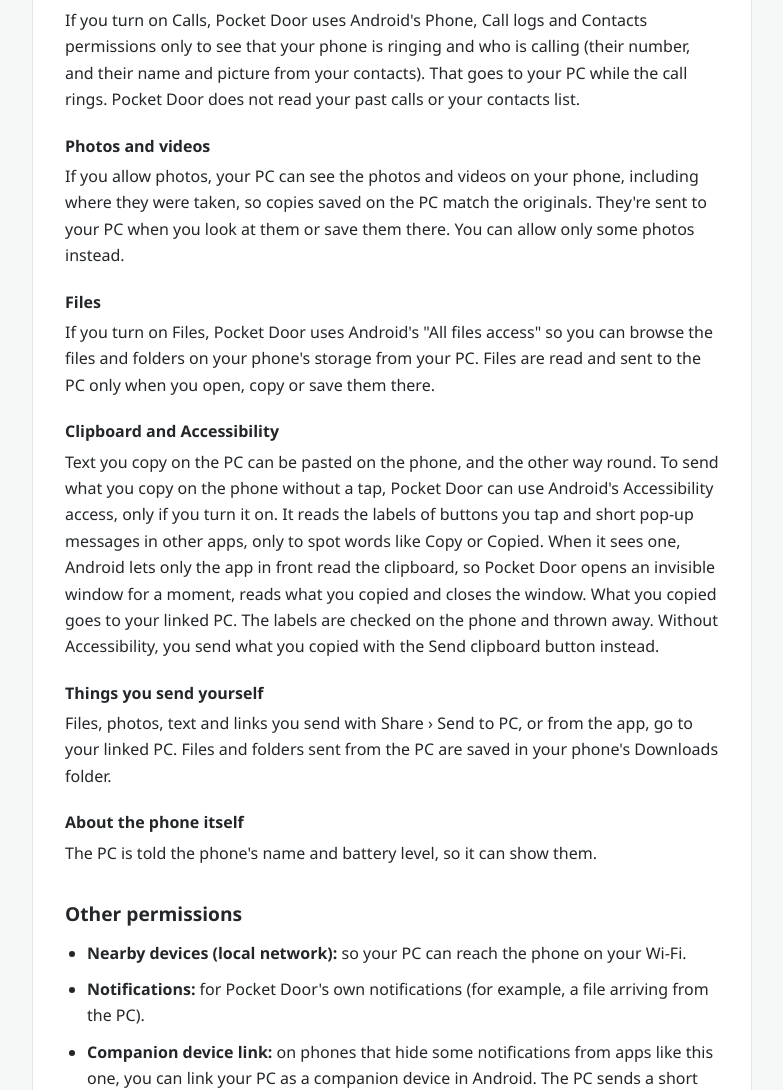
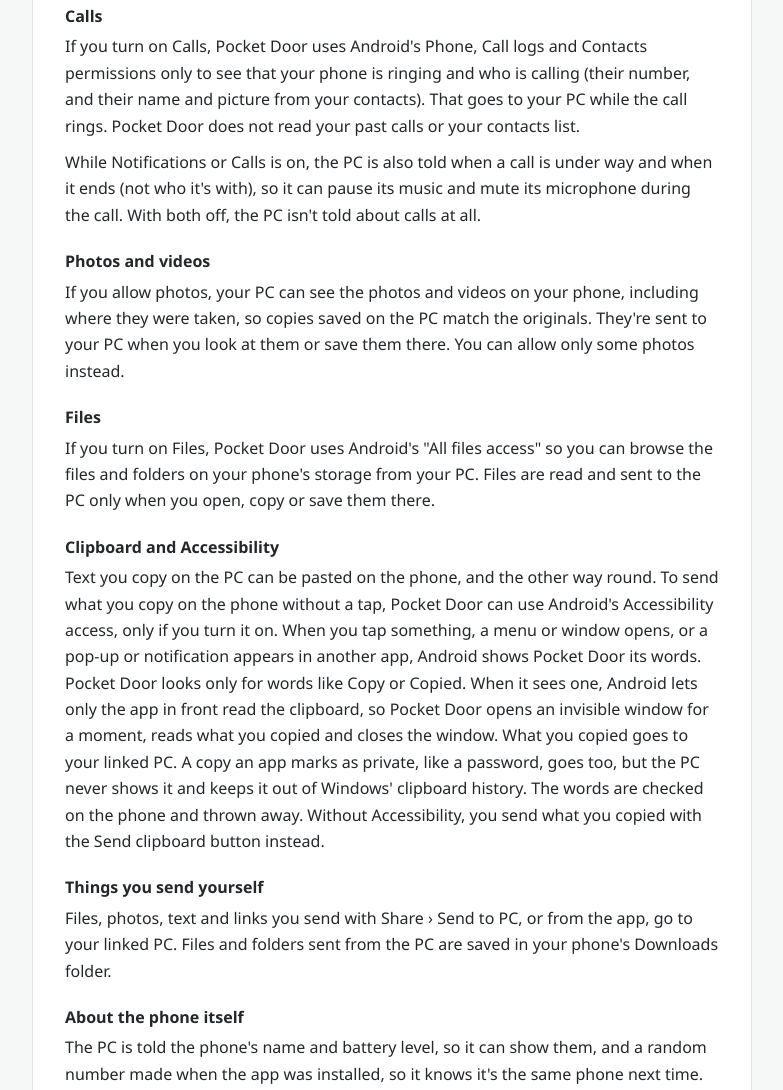
Before and after one commit to arvindmaiya/pocketdoor-site, a plain HTML site: page index.html in a window 1280 px wide. Shown: the part 1014-2104 px from the top of the page, without its empty margins (248-1031 px from the left). Drawn offline with Linux system fonts and the light colour scheme.

Commit message:
Privacy policy: what automatic copy reads, private copies, calls under way, the install's id and Gmail account
Co-Authored-By: Claude Opus 5.5 <noreply@anthropic.com>

```diff
--- a/index.html
+++ b/index.html
@@ -31,7 +31,7 @@
 <body>
 <main>
   <h1>Pocket Door privacy policy</h1>
-  <p class="date">Effective 9 November 2026</p>
+  <p class="date">Effective 12 November 2026</p>
 
   <div class="short">
     <p><strong>In short:</strong> Pocket Door links your Android phone to your own Windows PC. What it reads on your phone
@@ -51,7 +51,8 @@
   <h3>Notifications</h3>
   <p>With Android's notification access, Pocket Door reads the notifications on your phone (which app, the title, the
   text, pictures and buttons) and sends them to your linked PC, so you can read and answer them there. Replies and button
-  presses you make on the PC are sent back to the phone.</p>
+  presses you make on the PC are sent back to the phone. For a Gmail notification, the PC is also told which of your
+  Gmail accounts it belongs to, so clicking it opens the right inbox.</p>
 
   <h3>Text messages</h3>
   <p>If you turn on Text messages, Pocket Door reads the texts on your phone (who sent them and what they say) so they
@@ -62,6 +63,9 @@
   <p>If you turn on Calls, Pocket Door uses Android's Phone, Call logs and Contacts permissions only to see that your
   phone is ringing and who is calling (their number, and their name and picture from your contacts). That goes to your
   PC while the call rings. Pocket Door does not read your past calls or your contacts list.</p>
+  <p>While Notifications or Calls is on, the PC is also told when a call is under way and when it ends (not who it's
+  with), so it can pause its music and mute its microphone during the call. With both off, the PC isn't told about calls
+  at all.</p>
 
   <h3>Photos and videos</h3>
   <p>If you allow photos, your PC can see the photos and videos on your phone, including where they were taken, so
@@ -74,18 +78,21 @@
 
   <h3>Clipboard and Accessibility</h3>
   <p>Text you copy on the PC can be pasted on the phone, and the other way round. To send what you copy on the phone
-  without a tap, Pocket Door can use Android's Accessibility access, only if you turn it on. It reads the labels of
-  buttons you tap and short pop-up messages in other apps, only to spot words like Copy or Copied. When it sees one,
-  Android lets only the app in front read the clipboard, so Pocket Door opens an invisible window for a moment, reads
-  what you copied and closes the window. What you copied goes to your linked PC. The labels are checked on the phone and
-  thrown away. Without Accessibility, you send what you copied with the Send clipboard button instead.</p>
+  without a tap, Pocket Door can use Android's Accessibility access, only if you turn it on. When you tap something, a
+  menu or window opens, or a pop-up or notification appears in another app, Android shows Pocket Door its words. Pocket
+  Door looks only for words like Copy or Copied. When it sees one, Android lets only the app in front read the clipboard,
+  so Pocket Door opens an invisible window for a moment, reads what you copied and closes the window. What you copied
+  goes to your linked PC. A copy an app marks as private, like a password, goes too, but the PC never shows it and keeps
+  it out of Windows' clipboard history. The words are checked on the phone and thrown away. Without Accessibility, you
+  send what you copied with the Send clipboard button instead.</p>
 
   <h3>Things you send yourself</h3>
   <p>Files, photos, text and links you send with Share › Send to PC, or from the app, go to your linked PC. Files and
   folders sent from the PC are saved in your phone's Downloads folder.</p>
 
   <h3>About the phone itself</h3>
-  <p>The PC is told the phone's name and battery level, so it can show them.</p>
+  <p>The PC is told the phone's name and battery level, so it can show them, and a random number made when the app was
+  installed, so it knows it's the same phone next time.</p>
 
   <h2>Other permissions</h2>
   <ul>
```
